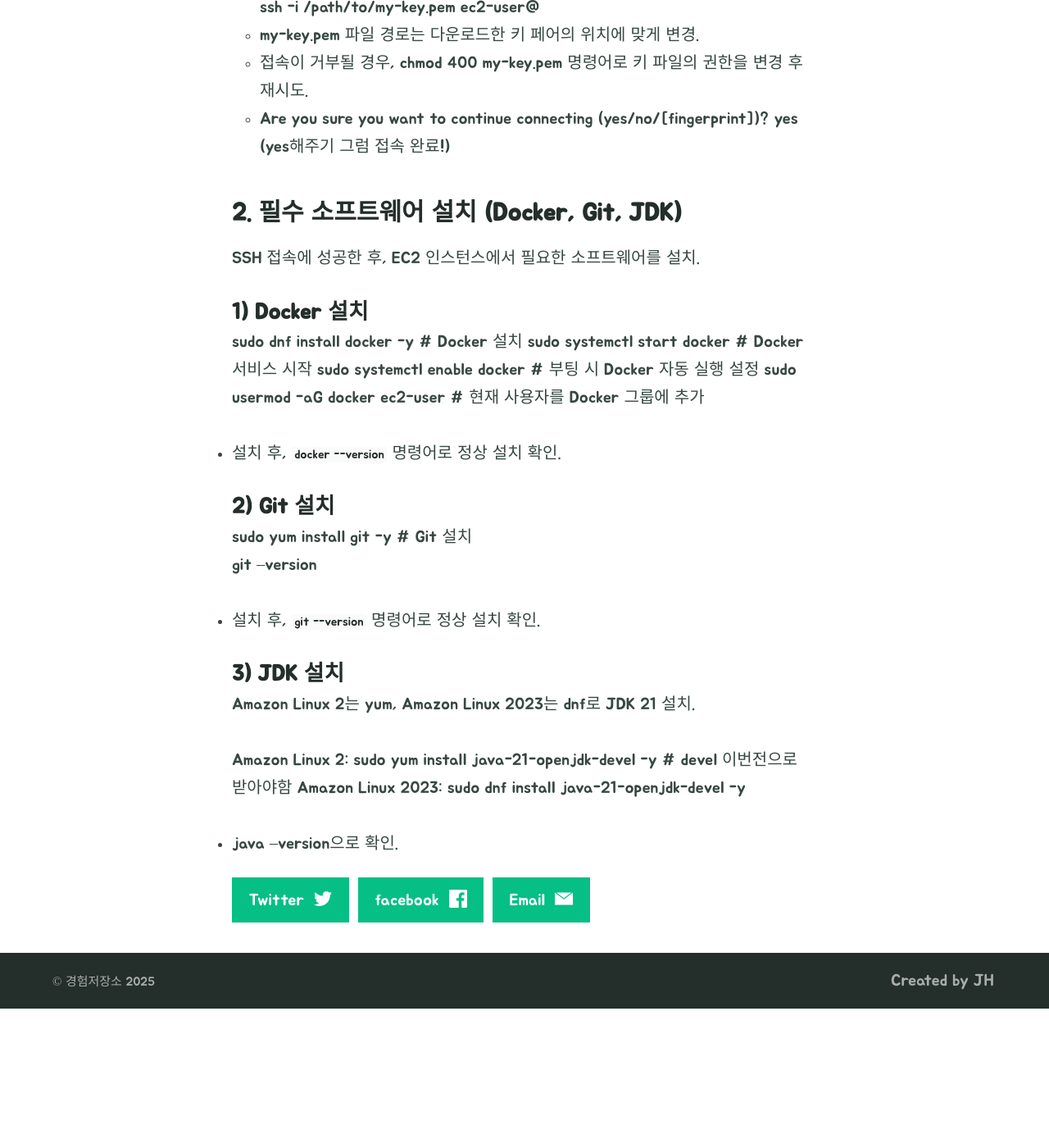
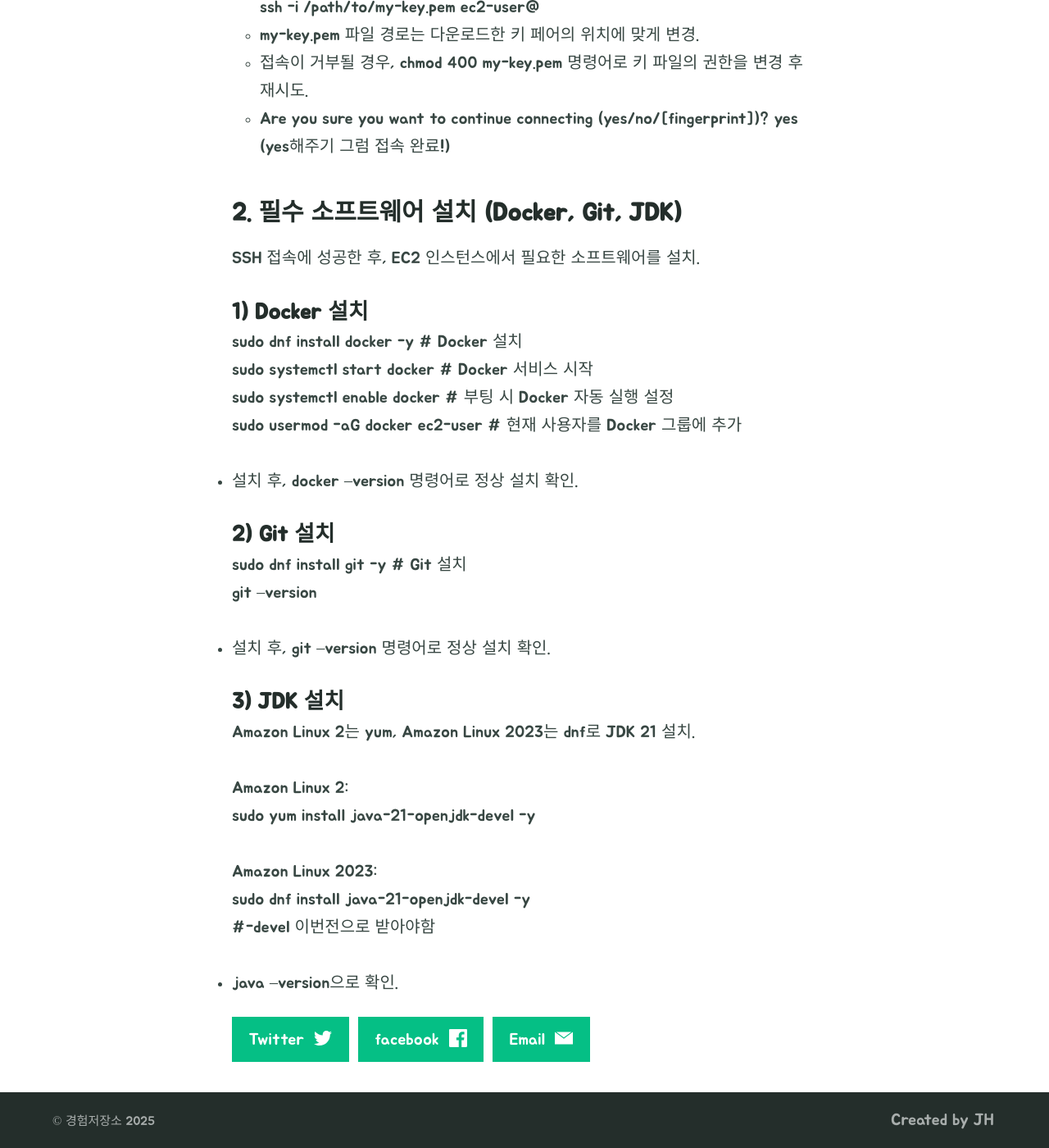
Before and after one commit to tletle7102/tletle7102.github.io, a Jekyll site: the page built from _posts/2025-02-23-cs-66.md, in a window 1280 px wide and 1400 px high, scrolled down 514 px. Shown: the whole window at 82% size. Built offline with Jekyll 4.4.1, drawn with Linux system fonts in a browser that asks for light colours; before the commit the page ends 1744 px from its top, so only the background shows below that.

Commit message:
Update 2025-02-23-cs-66.md

```diff
--- a/_posts/2025-02-23-cs-66.md
+++ b/_posts/2025-02-23-cs-66.md
@@ -34,20 +34,24 @@ sudo systemctl start docker # Docker 서비스 시작
 sudo systemctl enable docker  # 부팅 시 Docker 자동 실행 설정
 sudo usermod -aG docker ec2-user # 현재 사용자를 Docker 그룹에 추가
 
-- 설치 후, `docker --version` 명령어로 정상 설치 확인.
+- 설치 후, docker --version 명령어로 정상 설치 확인.
 
 #### 2) Git 설치
 
-sudo yum install git -y # Git 설치
+sudo dnf install git -y # Git 설치
 git --version
 
-- 설치 후, `git --version` 명령어로 정상 설치 확인.
+- 설치 후, git --version 명령어로 정상 설치 확인.
 
 #### 3) JDK 설치
 
 Amazon Linux 2는 yum, Amazon Linux 2023는 dnf로 JDK 21 설치.
 
-Amazon Linux 2: sudo yum install java-21-openjdk-devel -y # devel 이번전으로 받아야함
-Amazon Linux 2023: sudo dnf install java-21-openjdk-devel -y
+Amazon Linux 2:
+   sudo yum install java-21-openjdk-devel -y
+
+Amazon Linux 2023:
+   sudo dnf install java-21-openjdk-devel -y
+   #-devel 이번전으로 받아야함
 
 - java --version으로 확인.
```
